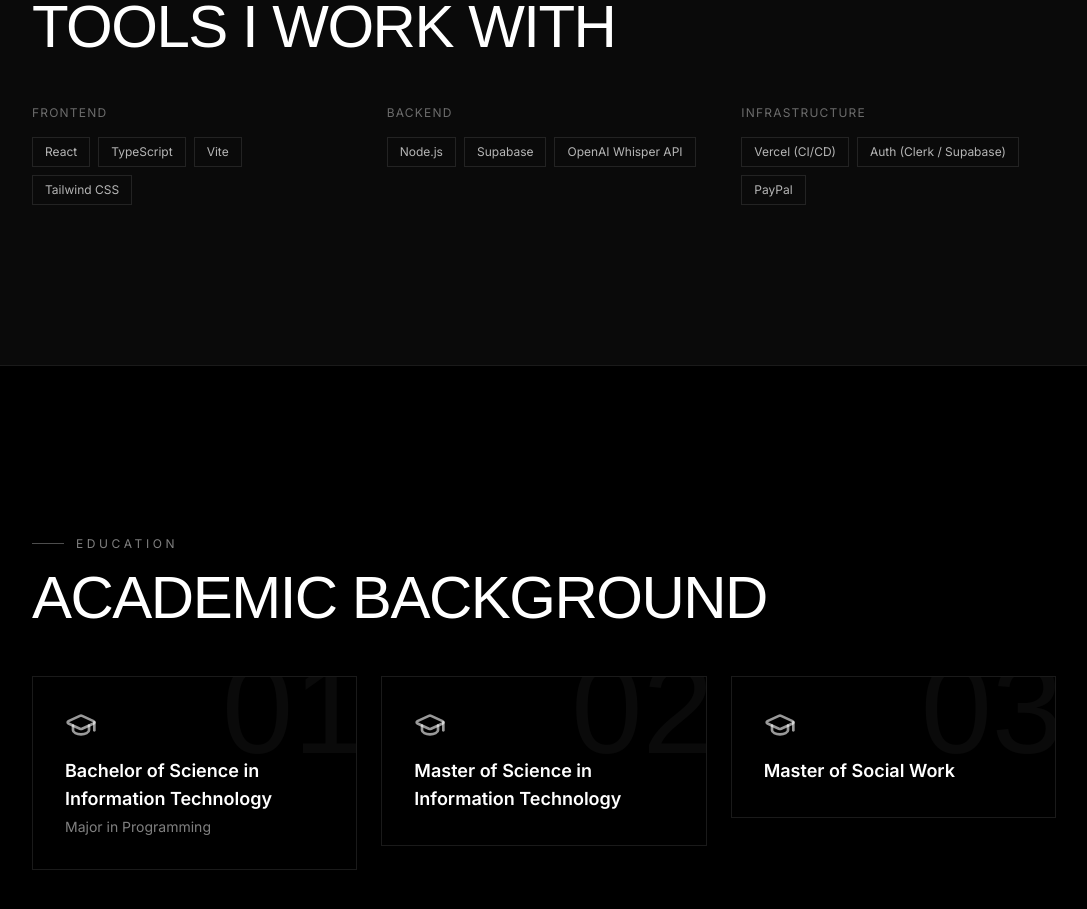
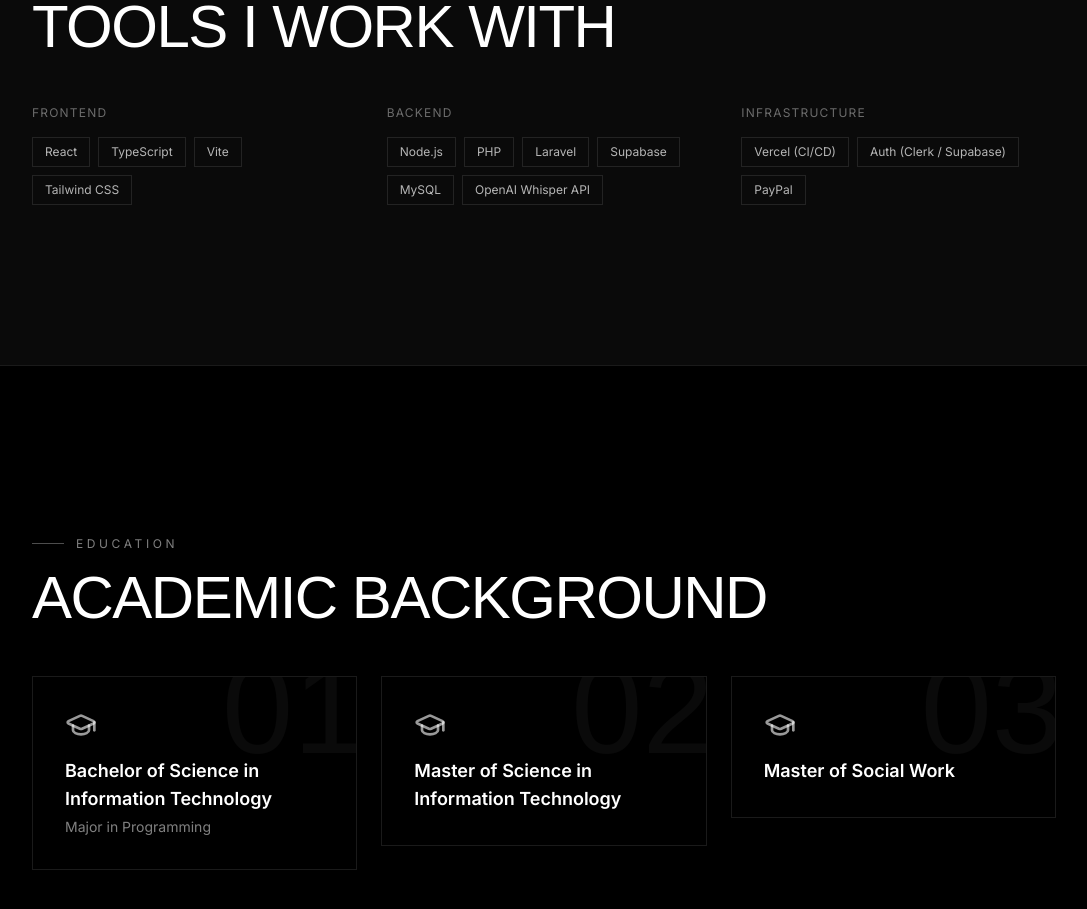
Before and after one commit to nagumo-eth/portfolio, a React (Vite) app: page / in a window 1280 px wide. Shown: the part 1680-2589 px from the top of the page, without its empty margins (96-1183 px from the left). Built offline with nearby package versions, Linux system fonts and the light colour scheme; a web font is replaced by a local one.

Commit message:
Add PHP, Laravel, and MySQL to Stack section

```diff
--- a/src/App.tsx
+++ b/src/App.tsx
@@ -33,7 +33,7 @@ const STACK = [
   },
   {
     category: 'Backend',
-    items: ['Node.js', 'Supabase', 'OpenAI Whisper API'],
+    items: ['Node.js', 'PHP', 'Laravel', 'Supabase', 'MySQL', 'OpenAI Whisper API'],
   },
   {
     category: 'Infrastructure',
```
